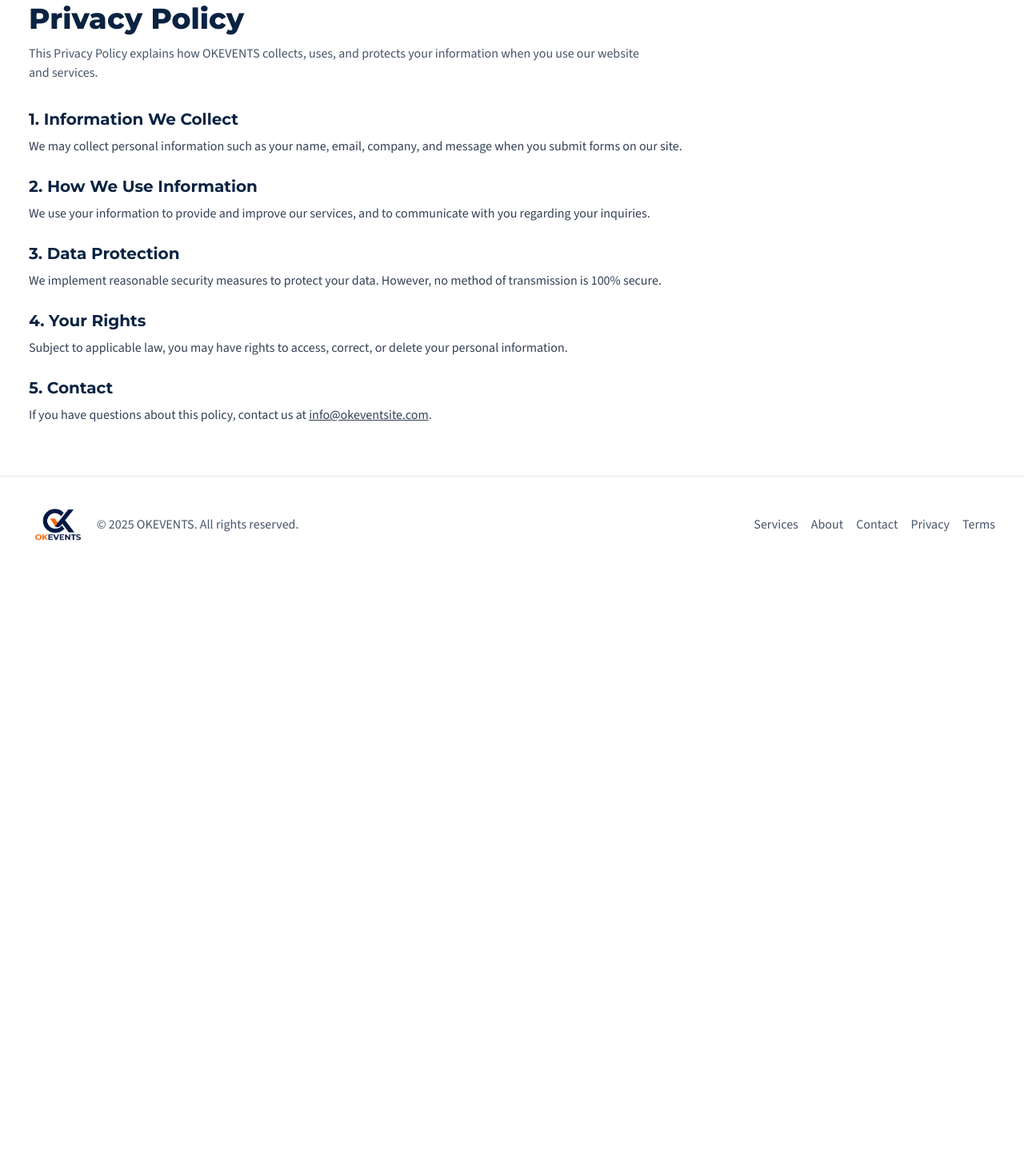
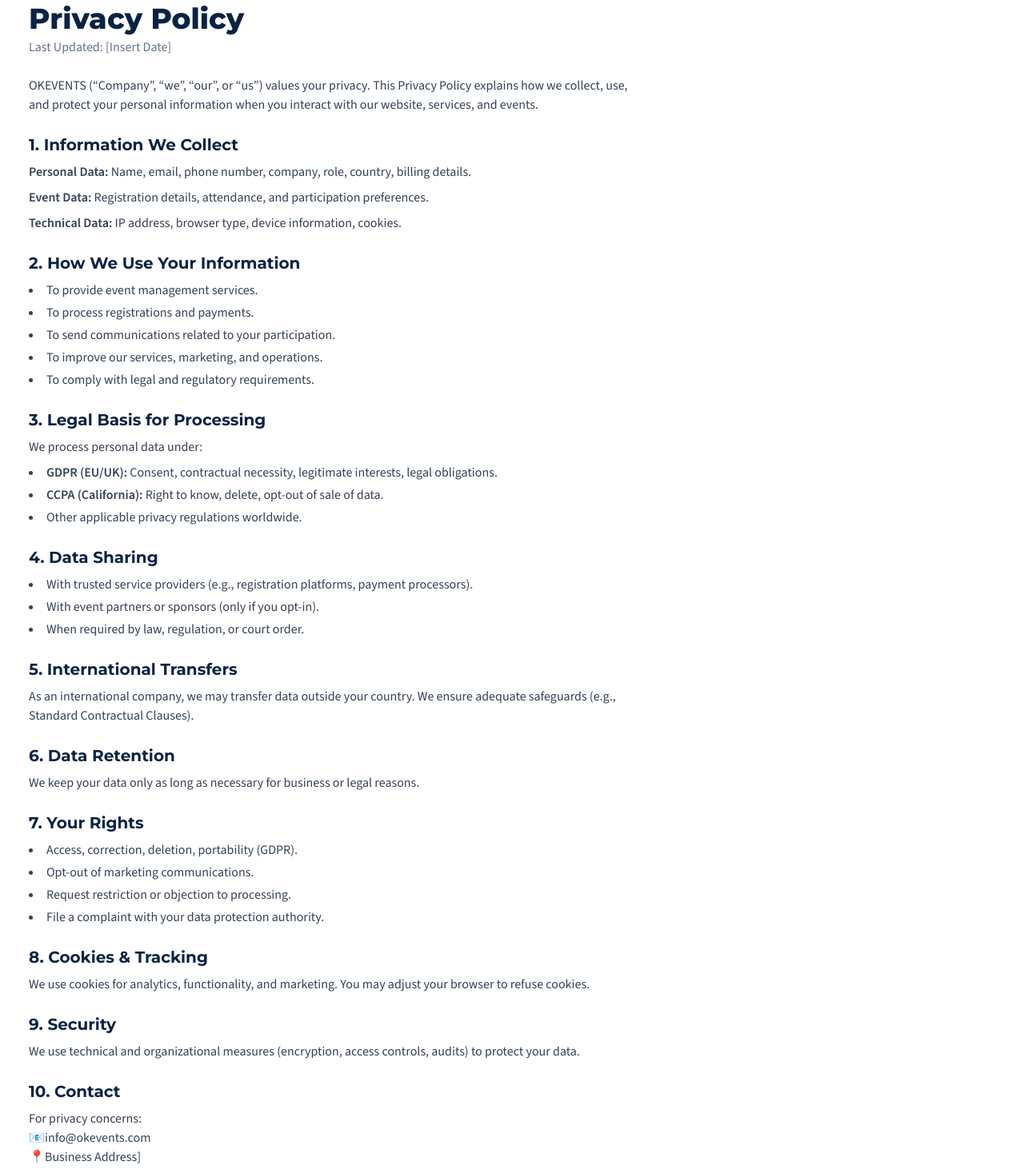
Before and after one commit to Lilshootve/okevents, a plain HTML site: page policy.html in a window 1280 px wide. Shown: the part 182-1644 px from the top of the page at 80% size. Before the commit the page ends 898 px from the top, so only its background shows below. Drawn offline with nearby package versions, Linux system fonts and the light colour scheme.

Commit message:
Actualizar contenido de Privacy Policy y Terms con textos provistos

```diff
--- a/policy.html
+++ b/policy.html
@@ -83,27 +83,80 @@
     <section class="py-12 md:py-16">
       <div class="max-w-container mx-auto px-4">
         <h1 class="font-heading text-3xl md:text-4xl font-extrabold text-brand-blue">Privacy Policy</h1>
-        <p class="mt-3 text-slate-600 max-w-3xl">This Privacy Policy explains how OKEVENTS collects, uses, and protects your information when you use our website and services.</p>
-        <div class="mt-8 space-y-6">
+        <p class="mt-1 text-slate-500">Last Updated: [Insert Date]</p>
+        <div class="mt-6 space-y-6 text-slate-700 max-w-3xl">
+          <p>OKEVENTS (“Company”, “we”, “our”, or “us”) values your privacy. This Privacy Policy explains how we collect, use, and protect your personal information when you interact with our website, services, and events.</p>
+
           <section>
             <h2 class="font-heading text-xl font-bold text-brand-blue">1. Information We Collect</h2>
-            <p class="mt-2 text-slate-700">We may collect personal information such as your name, email, company, and message when you submit forms on our site.</p>
+            <p class="mt-2"><strong>Personal Data:</strong> Name, email, phone number, company, role, country, billing details.</p>
+            <p class="mt-2"><strong>Event Data:</strong> Registration details, attendance, and participation preferences.</p>
+            <p class="mt-2"><strong>Technical Data:</strong> IP address, browser type, device information, cookies.</p>
           </section>
+
           <section>
-            <h2 class="font-heading text-xl font-bold text-brand-blue">2. How We Use Information</h2>
-            <p class="mt-2 text-slate-700">We use your information to provide and improve our services, and to communicate with you regarding your inquiries.</p>
+            <h2 class="font-heading text-xl font-bold text-brand-blue">2. How We Use Your Information</h2>
+            <ul class="mt-2 list-disc list-inside space-y-1">
+              <li>To provide event management services.</li>
+              <li>To process registrations and payments.</li>
+              <li>To send communications related to your participation.</li>
+              <li>To improve our services, marketing, and operations.</li>
+              <li>To comply with legal and regulatory requirements.</li>
+            </ul>
           </section>
+
           <section>
-            <h2 class="font-heading text-xl font-bold text-brand-blue">3. Data Protection</h2>
-            <p class="mt-2 text-slate-700">We implement reasonable security measures to protect your data. However, no method of transmission is 100% secure.</p>
+            <h2 class="font-heading text-xl font-bold text-brand-blue">3. Legal Basis for Processing</h2>
+            <p class="mt-2">We process personal data under:</p>
+            <ul class="mt-2 list-disc list-inside space-y-1">
+              <li><strong>GDPR (EU/UK):</strong> Consent, contractual necessity, legitimate interests, legal obligations.</li>
+              <li><strong>CCPA (California):</strong> Right to know, delete, opt-out of sale of data.</li>
+              <li>Other applicable privacy regulations worldwide.</li>
+            </ul>
           </section>
+
           <section>
-            <h2 class="font-heading text-xl font-bold text-brand-blue">4. Your Rights</h2>
-            <p class="mt-2 text-slate-700">Subject to applicable law, you may have rights to access, correct, or delete your personal information.</p>
+            <h2 class="font-heading text-xl font-bold text-brand-blue">4. Data Sharing</h2>
+            <ul class="mt-2 list-disc list-inside space-y-1">
+              <li>With trusted service providers (e.g., registration platforms, payment processors).</li>
+              <li>With event partners or sponsors (only if you opt-in).</li>
+              <li>When required by law, regulation, or court order.</li>
+            </ul>
           </section>
+
           <section>
-            <h2 class="font-heading text-xl font-bold text-brand-blue">5. Contact</h2>
-            <p class="mt-2 text-slate-700">If you have questions about this policy, contact us at <a href="mailto:info@okeventsite.com" class="underline">info@okeventsite.com</a>.</p>
+            <h2 class="font-heading text-xl font-bold text-brand-blue">5. International Transfers</h2>
+            <p class="mt-2">As an international company, we may transfer data outside your country. We ensure adequate safeguards (e.g., Standard Contractual Clauses).</p>
+          </section>
+
+          <section>
+            <h2 class="font-heading text-xl font-bold text-brand-blue">6. Data Retention</h2>
+            <p class="mt-2">We keep your data only as long as necessary for business or legal reasons.</p>
+          </section>
+
+          <section>
+            <h2 class="font-heading text-xl font-bold text-brand-blue">7. Your Rights</h2>
+            <ul class="mt-2 list-disc list-inside space-y-1">
+              <li>Access, correction, deletion, portability (GDPR).</li>
+              <li>Opt-out of marketing communications.</li>
+              <li>Request restriction or objection to processing.</li>
+              <li>File a complaint with your data protection authority.</li>
+            </ul>
+          </section>
+
+          <section>
+            <h2 class="font-heading text-xl font-bold text-brand-blue">8. Cookies & Tracking</h2>
+            <p class="mt-2">We use cookies for analytics, functionality, and marketing. You may adjust your browser to refuse cookies.</p>
+          </section>
+
+          <section>
+            <h2 class="font-heading text-xl font-bold text-brand-blue">9. Security</h2>
+            <p class="mt-2">We use technical and organizational measures (encryption, access controls, audits) to protect your data.</p>
+          </section>
+
+          <section>
+            <h2 class="font-heading text-xl font-bold text-brand-blue">10. Contact</h2>
+            <p class="mt-2">For privacy concerns:<br>📧info@okevents.com<br>📍Business Address]</p>
           </section>
         </div>
       </div>
```
Also changed, not shown: terms.html (+65 -11 lines).
